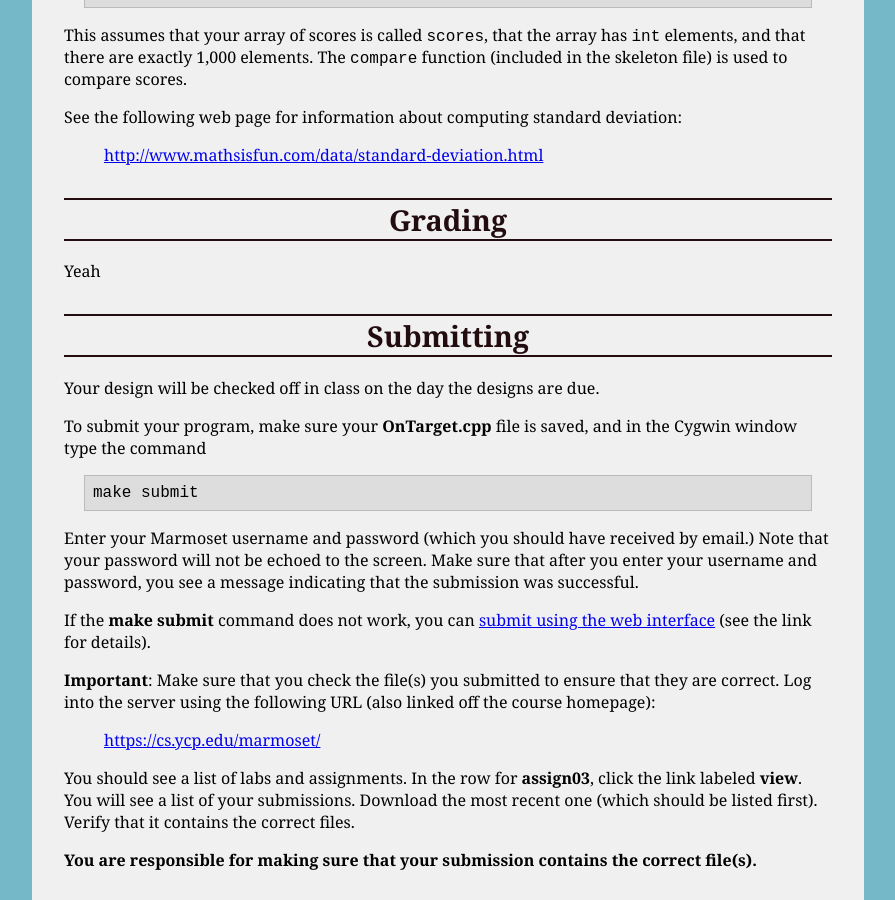
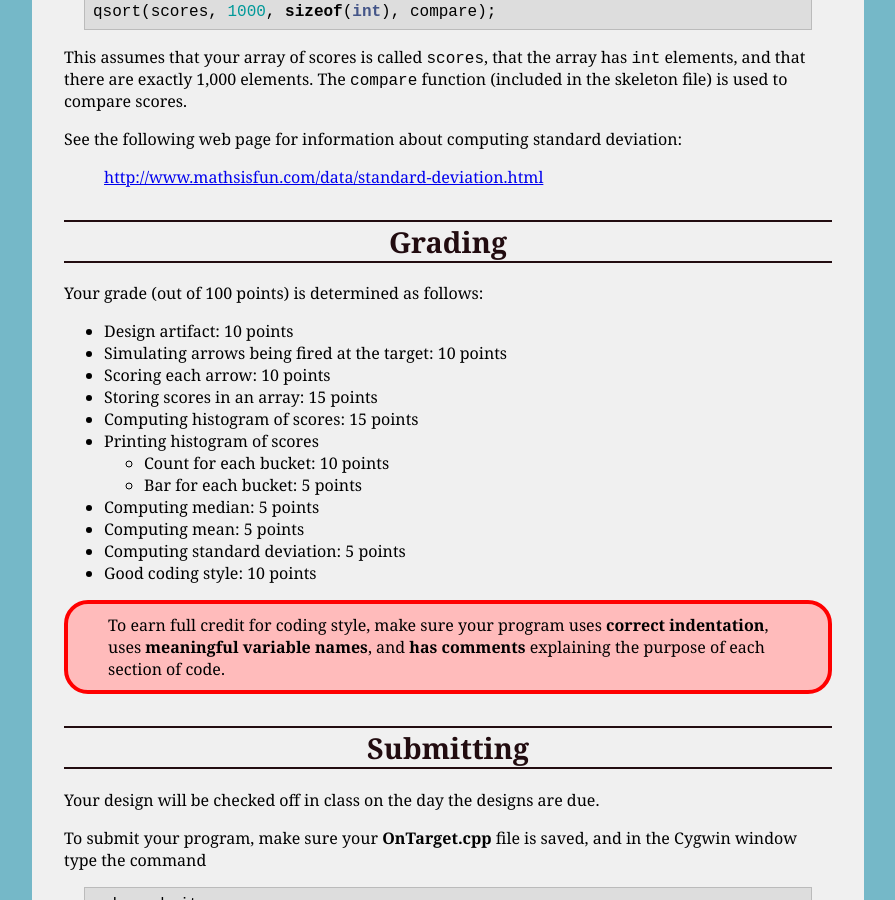
Before and after one commit to ycpcs/cs101-spring2017, a Jekyll site: the page built from assign/assign03.md, in a window 1280 px wide and 900 px high, scrolled down 2814 px. Shown: the whole window, without its empty margins (192-1087 px from the left). Built offline with Jekyll 4.4.1, drawn with Linux system fonts in a browser that asks for light colours; some of the changed text lies outside the part shown.

Commit message:
post assignment 3

```diff
--- a/assign/assign03.md
+++ b/assign/assign03.md
@@ -3,11 +3,9 @@ layout: default
 title: "Assignment 3: On Target"
 ---
 
-*Preliminary assignment description, not official yet*
+Design due: **in class** on **Tuesday, March 28th**
 
-Design due: TBD
-
-Code due: TBD
+Code due: **Tuesday, April 4th** by 11:59 PM
 
 Getting Started
 ===============
@@ -45,7 +43,10 @@ To run the program, type the command
 
 ## Design
 
-Yeah
+Your design artifact should contain control flow sketches for:
+
+* generating the scores and storing them in an array
+* computing a histogram of the scores
 
 ## Program
 
@@ -133,7 +134,24 @@ See the following web page for information about computing standard deviation:
 
 # Grading
 
-Yeah
+Your grade (out of 100 points) is determined as follows:
+
+* Design artifact: 10 points
+* Simulating arrows being fired at the target: 10 points
+* Scoring each arrow: 10 points
+* Storing scores in an array: 15 points
+* Computing histogram of scores: 15 points
+* Printing histogram of scores
+    * Count for each bucket: 10 points
+    * Bar for each bucket: 5 points
+* Computing median: 5 points
+* Computing mean: 5 points
+* Computing standard deviation: 5 points
+* Good coding style: 10 points
+
+<div class="callout">
+To earn full credit for coding style, make sure your program uses <b>correct indentation</b>, uses <b>meaningful variable names</b>, and <b>has comments</b> explaining the purpose of each section of code.
+</div>
 
 # Submitting
 
```
Also changed, not shown: assign/index.md (+1 -0 lines), index.md (+1 -0 lines).
